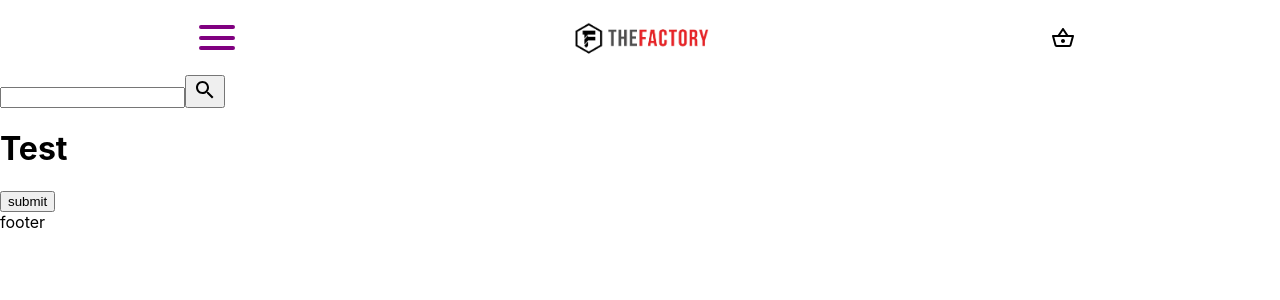
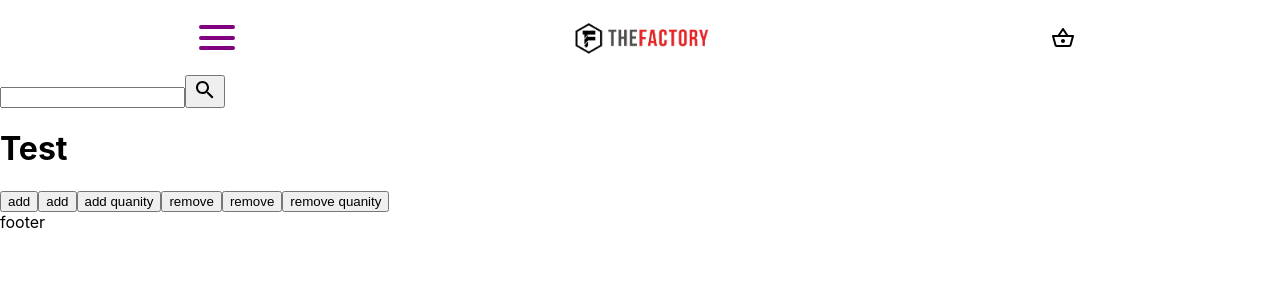
Before and after one commit to ColbPeyton/practice_ecommerce, a React (Create React App) app in the folder practice_ecommerce/: page /#/ in a window 1280 px wide. Shown: the top 300 px of the page. Built offline with nearby package versions, Linux system fonts and the light colour scheme.

Commit message:
Fixed issue with redux. Updated redux logic
state store is now working as intended. Ability to add multiple items to cart, remove item from cart, update quanity of item in cart, remove quanity of item in cart.

```diff
--- a/practice_ecommerce/src/components/Cart.js
+++ b/practice_ecommerce/src/components/Cart.js
@@ -1,6 +1,6 @@
 import React, {useState, useEffect} from 'react';
 import { connect } from 'react-redux';
-import { getCart} from "../redux/selectors";
+// import { getCart} from "../redux/selectors";
 
 import {addItemToCartQuanity, removeItemFromCart, removeItemQuanityFromCart} from '../redux/actions/actions'
 
@@ -12,12 +12,10 @@ function Cart(props){
     const [cart, setCart] = useState([]);
 
     useEffect(()=>{
-       setActive(props.cart)
+       setActive(props.cart);
+       setCart(props.cart);
+
     }, [props.cart]);
-
-    useEffect(()=>{
-        setCart(props.cart);
-    }, [])
 
 
     function renderCart(){
--- a/practice_ecommerce/src/components/Header.js
+++ b/practice_ecommerce/src/components/Header.js
@@ -1,7 +1,7 @@
 import React, {useState} from 'react';
 import {NavLink} from "react-router-dom";
 import Sidebar from './Sidebar';
-import SearchBar from './SearchBar';
+// import SearchBar from './SearchBar';
 import Cart from './Cart';
 
 import logo from '../assets/icons/icon-temp.png'
--- a/practice_ecommerce/src/components/ProductPage.js
+++ b/practice_ecommerce/src/components/ProductPage.js
@@ -1,22 +1,33 @@
-import React, {useRef} from 'react';
-import { connect} from 'react-redux'
-import { addItemToCart } from '../redux/actions/actions'
+import React from 'react';
+import { connect, useSelector} from 'react-redux'
+import { addItemToCart, addItemToCartQuanity, removeItemFromCart, removeItemQuanityFromCart } from '../redux/actions/actions'
 
 
 function ProductPage(props){
-
     return(
         <div className='productPage'>
             <h1>{props.name}</h1>
-
-            <button onClick={()=> props.addItemToCart(props.name, 1 , 1)}>submit</button>
+            <button onClick={()=> { props.addItemToCart(props.name, 1 , 1);}}>add</button>
+            <button onClick={()=> { props.addItemToCart('second', 1 , 2);}}>add</button>
+            <button onClick={()=> { props.addItemToCartQuanity(props.name, 1, 1);}}>add quanity</button>
+            <button onClick={()=> { props.removeItemFromCart(props.name, 1);}}>remove</button>
+            <button onClick={()=> { props.removeItemFromCart('second', 2);}}>remove</button>
+            <button onClick={()=> { props.removeItemQuanityFromCart(props.name, 1 , 1);}}>remove quanity</button>
         </div>
 
 
     )
 }
+const mapStateToProps = state => {
+    return { cart: state.cart };
+  };
 
 export default connect(
-    null,
-    { addItemToCart }
+    mapStateToProps,
+    {
+        addItemToCart,
+        addItemToCartQuanity,
+        removeItemFromCart,
+        removeItemQuanityFromCart,
+     }
   )(ProductPage)
--- a/practice_ecommerce/src/components/SearchBar.js
+++ b/practice_ecommerce/src/components/SearchBar.js
@@ -16,7 +16,7 @@ function SearchBar(props){
         <div className='searchbar'>
             <form onSubmit={(event)=>onSubmit(event)}>
                 <input type='text' value={search} onChange={(event) => onChange(event)} />
-                <button className='search'><img src={searchLogo} /></button>
+                <button className='search'><img src={searchLogo} alt='search'/></button>
             </form>
         </div>
     )
--- a/practice_ecommerce/src/redux/actions/actions.js
+++ b/practice_ecommerce/src/redux/actions/actions.js
@@ -11,11 +11,12 @@ export const addItemToCart = (name, quanity, id) =>{
         }
     };
 };
-export const addItemToCartQuanity = (name, id) =>{
+export const addItemToCartQuanity = (name, quanity, id) =>{
     return{
         type: ADD_QUANITY,
         payload:{
             name,
+            quanity,
             id
         }
     };
--- a/practice_ecommerce/src/redux/reducers/cartReducers.js
+++ b/practice_ecommerce/src/redux/reducers/cartReducers.js
@@ -6,63 +6,76 @@ const INITIAL_STATE = {
     cart: []
   };
 
-export const addItemToCart = (state = INITIAL_STATE, action) =>{
+
+
+export const cartReducer = (state = INITIAL_STATE, action) =>{
+    switch(action.type){
+        case ADD_ITEM:
+            return addItemToCart(state, action);
+        case ADD_QUANITY:
+            return addItemToCartQuanity(state, action);
+        case REMOVE_ITEM:
+            return removeItemFromCart(state, action);
+        case REMOVE_QUANITY:
+            return removeItemQuanityFromCart(state, action);
+        default:
+            return state;
+    }
+}
+
+const addItemToCart = (state = INITIAL_STATE, action) =>{
     if(action.type === ADD_ITEM){
         // Check cart for existing items. If exists add to quanity
-        let itemIndex = -1;
-        state.cart.forEach((item, index) => {
-            if(item.id === action.payload.id){
-                itemIndex = index;
-            }
-        });
+        let itemIndex = findLocation(state.cart, 'id', action.payload.id);
         if(itemIndex !== -1){
-            let temp = [...state.cart];
-            temp[itemIndex].quanity += 1;
-            return {...state, cart: temp};
+          return addItemToCart(state, action, itemIndex)
         }
         return {...state, cart:[...state.cart, action.payload]};
     }
     return state;
 }
 
-export const addItemToCartQuanity = (state = INITIAL_STATE.cart, action) =>{
-    if(action.type === ADD_QUANITY){
-        return state.forEach((item, itemIndex) => {
-            if(item.id === action.payload.id){
-                let temp = [...state.cart];
-                temp[itemIndex].quanity += 1;
-                return {...state, cart: temp};
-            };
-        });
-    };
+const addItemToCartQuanity = (state = INITIAL_STATE, action, index = -1) =>{
+    // If location of item is already known
+    if(index !== -1){
+        let temp = [...state.cart];
+        temp[index].quanity += action.payload.quanity;
+        return {...state, cart: temp};
+    }
+    let itemIndex = findLocation(state.cart, 'id', action.payload.id);
+    if(itemIndex !== -1){
+        let temp = [...state.cart];
+        temp[itemIndex].quanity += action.payload.quanity;
+        return {...state, cart: temp};
+    }
     return state;
 }
 
-export const removeItemFromCart = (state = INITIAL_STATE.cart, action) =>{
-    if(action.type === REMOVE_ITEM){
-        return [state.filter(item => item.id !== action.payload.id)];
-    };
+const removeItemFromCart = (state = INITIAL_STATE, action) =>{
+    return {...state, cart: [...state.cart.filter(item => item.id !== action.payload.id)]};
+}
+
+const removeItemQuanityFromCart = (state = INITIAL_STATE, action) =>{
+    let itemIndex = findLocation(state.cart, 'id', action.payload.id);
+    if(itemIndex !== -1){
+        let temp = [...state.cart];
+        temp[itemIndex].quanity -= action.payload.quanity;
+        if(temp[itemIndex].quanity <= 0){
+            return removeItemFromCart(state, action)
+        }
+        return {...state, cart: temp};
+    }
     return state;
 }
 
-export const removeItemQuanityFromCart = (state = INITIAL_STATE.cart, action) =>{
-    if(action.type === REMOVE_QUANITY){
-        return state.forEach((item, index) => {
-            if(item.id === action.payload.id){
-                if(item.quanity > 1){
-                    let arr;
-                    state[index].quanity -= 1;
-                    return Object.assign({}, state, {
-                        cart: [...arr]
-                    })
 
-                }else{
-                    return Object.assign({}, state, {
-                        cart: state.slice(index, 1)
-                    })
-                }
-            }
-        })
-    };
-    return state;
+function findLocation(arr, val, id){
+    let location = -1;
+    arr.forEach((el, index)=> {
+        if(el[val] === id){
+            location = index;
+        };
+    })
+
+    return location;
 }
--- a/practice_ecommerce/src/redux/reducers/index.js
+++ b/practice_ecommerce/src/redux/reducers/index.js
@@ -1,4 +1,4 @@
-import { combineReducers } from "redux";
-import {addItemToCart, addItemToCartQuanity, removeItemFromCart, removeItemQuanityFromCart} from "./cartReducers";
+// import { combineReducers } from "redux";
+import {cartReducer} from "./cartReducers";
 
-export default combineReducers({ addItemToCart, addItemToCartQuanity, removeItemFromCart, removeItemQuanityFromCart});
+export default cartReducer;
```
